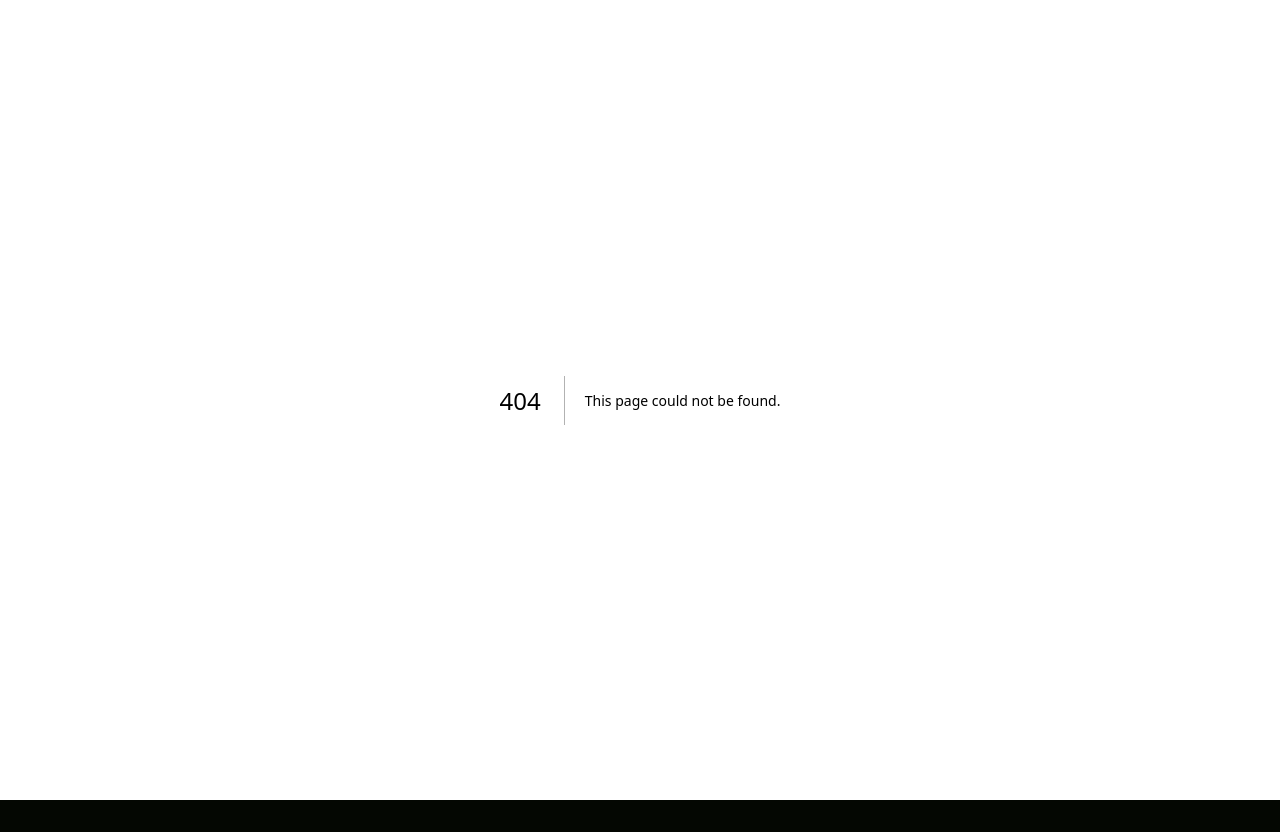
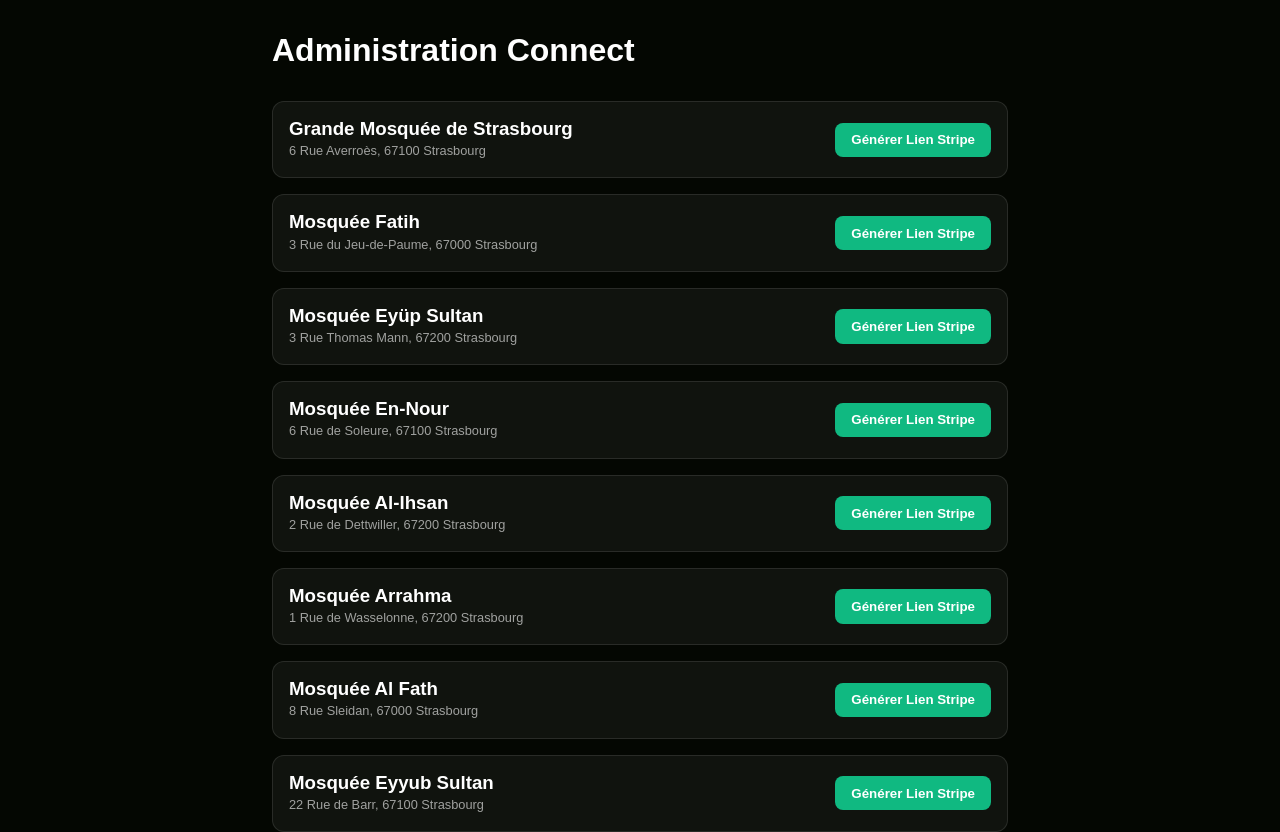
Before and after one commit to alkhastvatsaev/sadaqah, a Next.js app: page /admin/mosquee in a window 1280 px wide. Before the commit this address had no page. Shown: the top 832 px of the page. Before the commit the page ends 800 px from the top, so only its background shows below. Built offline with nearby package versions, Linux system fonts and the light colour scheme.

Commit message:
admin: temporary page to trigger stripe connect onboarding

```diff
--- /dev/null
+++ b/src/app/admin/mosquee/page.tsx
@@ -0,0 +1,79 @@
+'use client';
+
+import { useState } from 'react';
+import { STRASBOURG_MOSQUES } from '../../data/mosques';
+
+export default function AdminMosquePage() {
+  const [loading, setLoading] = useState<string | null>(null);
+
+  const handleOnboard = async (mosque: any) => {
+    setLoading(mosque.name);
+    try {
+      const res = await fetch('/api/stripe/create-connected-account', {
+        method: 'POST',
+        headers: { 'Content-Type': 'application/json' },
+        body: JSON.stringify({
+          mosqueId: mosque.id,
+          email: 'contact@elsau.mosquee.fr', // Email de test
+          name: mosque.name,
+          siret: mosque.siret || '00000000000000',
+        }),
+      });
+
+      const data = await res.json();
+      if (data.url) {
+        window.location.href = data.url;
+      } else {
+        alert('Erreur: ' + (data.error || 'Impossible de générer le lien'));
+      }
+    } catch (err) {
+      console.error(err);
+      alert('Erreur réseau');
+    } finally {
+      setLoading(null);
+    }
+  };
+
+  return (
+    <div style={{ padding: '2rem', maxWidth: '800px', margin: '0 auto', color: 'white', fontFamily: 'sans-serif' }}>
+      <h1 style={{ marginBottom: '2rem' }}>Administration Connect</h1>
+
+      <div style={{ display: 'grid', gap: '1rem' }}>
+        {STRASBOURG_MOSQUES.map((m) => (
+          <div key={m.id} style={{
+            background: 'rgba(255,255,255,0.05)',
+            padding: '1rem',
+            borderRadius: '12px',
+            display: 'flex',
+            justifyContent: 'space-between',
+            alignItems: 'center',
+            border: '1px solid rgba(255,255,255,0.1)'
+          }}>
+            <div>
+              <h3 style={{ margin: 0 }}>{m.name}</h3>
+              <p style={{ margin: '0.2rem 0', fontSize: '0.8rem', opacity: 0.6 }}>{m.address}</p>
+              {m.siret && <span style={{ fontSize: '0.7rem', background: '#10b981', padding: '2px 6px', borderRadius: '4px' }}>SIRET: {m.siret}</span>}
+            </div>
+
+            <button
+              onClick={() => handleOnboard(m)}
+              disabled={loading === m.name}
+              style={{
+                background: '#10b981',
+                color: 'white',
+                border: 'none',
+                padding: '0.6rem 1rem',
+                borderRadius: '8px',
+                cursor: 'pointer',
+                fontWeight: 'bold',
+                opacity: loading === m.name ? 0.5 : 1
+              }}
+            >
+              {loading === m.name ? 'Chargement...' : 'Générer Lien Stripe'}
+            </button>
+          </div>
+        ))}
+      </div>
+    </div>
+  );
+}
```
